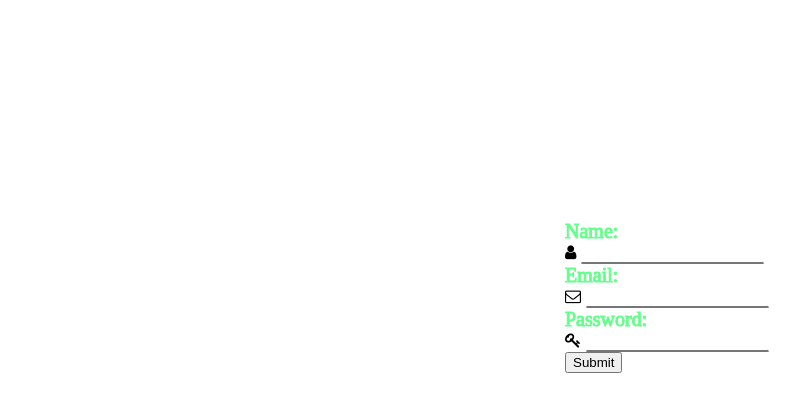
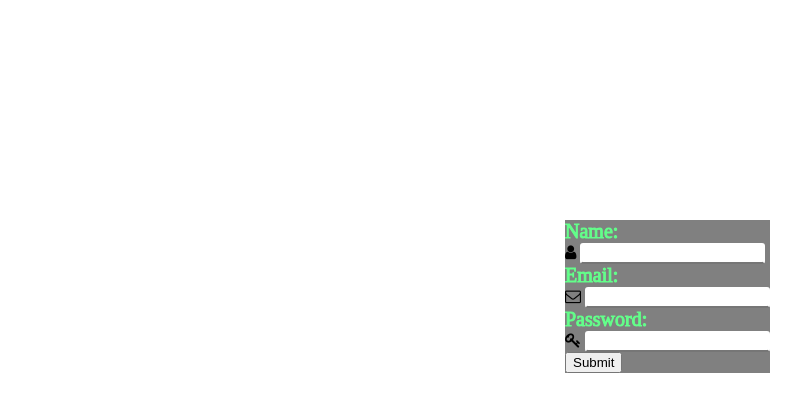
Before and after one commit to fecokathatarraspro/charmset, a plain HTML site: page index.html in a window 1280 px wide. Shown: the part 180-592 px from the top of the page, without its empty margins (11-812 px from the left). Drawn offline with Linux system fonts and the light colour scheme.

Commit message:
Update style.css

```diff
--- a/style.css
+++ b/style.css
@@ -44,5 +44,5 @@
   position: absolute;
   top: 50%;
   left: 45%;
-  border-color: grey;
+  background-color: grey;
  }
```
